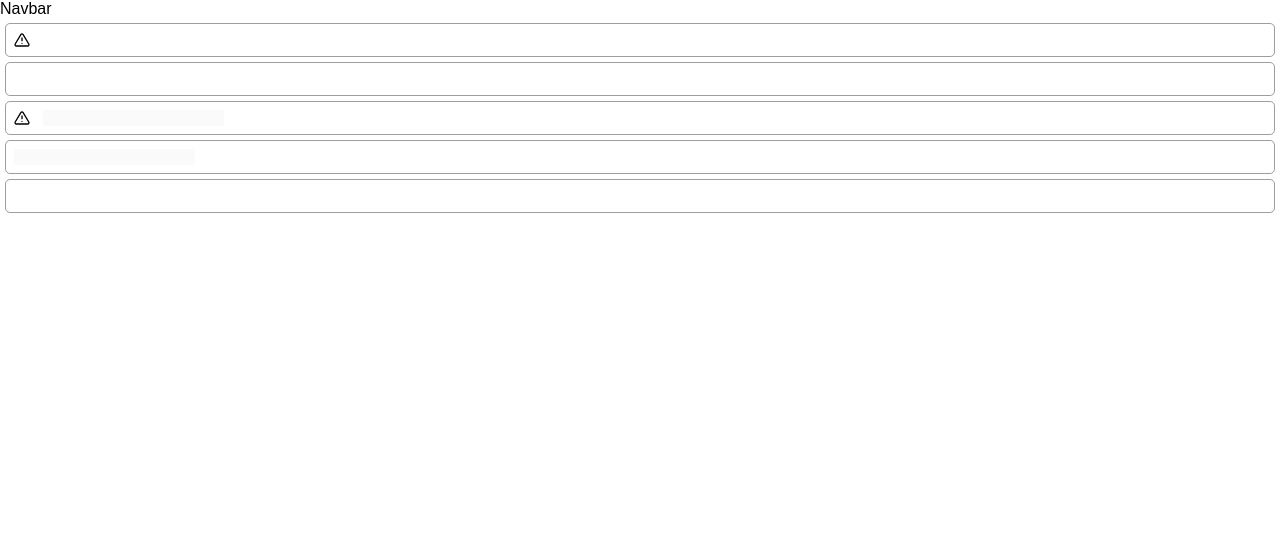
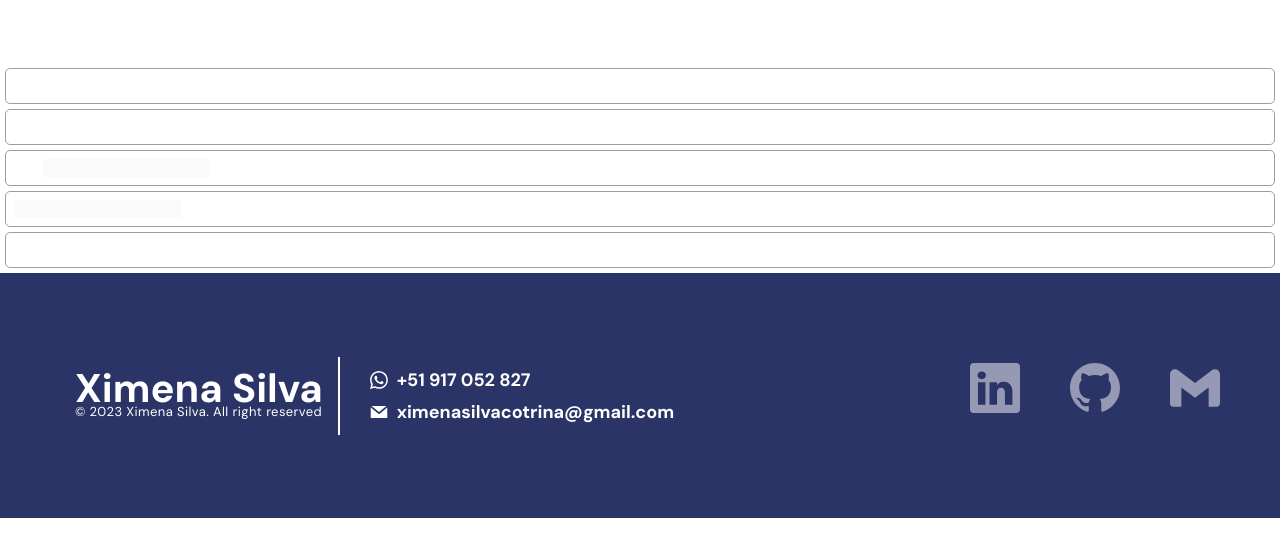
Before and after one commit to xsilvac/XimenaSilva, a React (Create React App) app: page / in a window 1280 px wide. Shown: the top 556 px of the page. Built offline with nearby package versions, Linux system fonts and the light colour scheme.

Commit message:
footer ready

```diff
--- a/public/index.html
+++ b/public/index.html
@@ -12,6 +12,9 @@
       user's mobile device or desktop. See https://developers.google.com/web/fundamentals/web-app-manifest/
     -->
     <link rel="manifest" href="%PUBLIC_URL%/manifest.json" />
+    <link rel="preconnect" href="https://fonts.googleapis.com">
+    <link rel="preconnect" href="https://fonts.gstatic.com" crossorigin>
+    <link href="https://fonts.googleapis.com/css2?family=DM+Sans:wght@400;500;700&display=swap" rel="stylesheet">
     <!--
       Notice the use of %PUBLIC_URL% in the tags above.
       It will be replaced with the URL of the `public` folder during the build.
--- a/src/App.js
+++ b/src/App.js
@@ -1,5 +1,6 @@
 import React from 'react';
 import Navbar from './components/molecules/Navbar';
+import Footer from './components/molecules/Footer';
 import { CreateStyles } from './style/global';
 
 function App() {
@@ -7,6 +8,7 @@ function App() {
     <>
       <CreateStyles/>
       <Navbar/>
+      <Footer/>
     </>
   );
 }
--- /dev/null
+++ b/src/components/molecules/Footer.js
@@ -0,0 +1,88 @@
+import React from 'react';
+import style from 'styled-components';
+import {BsWhatsapp, BsLinkedin, BsGithub} from 'react-icons/bs';
+import {GrMail} from 'react-icons/gr';
+import {SiGmail} from 'react-icons/si';
+
+const ContainerFooter = style.section`
+    background: #2B3467;
+    width: 100%;
+    height: 245px;
+    display: flex;
+    justify-content: space-between;
+    align-items: center;
+    padding: 60px;
+
+`;
+
+const FooterStyle = style.section`
+    display: flex;
+    justify-content: space-evenly;
+    align-items: center;
+`;
+
+const NameContainer = style.div`
+padding: 15px;
+border-right: 2px solid #FFFFFF;
+> p {
+    font-weight: 700;
+    font-size: 40px;
+    line-height: 32px;
+}
+> span {
+    font-size: 13px;
+    line-height: 16px;
+    display: flex;
+    align-items: center;
+    letter-spacing: 0.4px;
+}
+`
+
+const ContactContainer = style.div`
+display: flex;
+flex-direction: column;
+padding-left: 30px;
+> span {
+    font-weight: 700;
+    font-size: 18px;
+    line-height: 32px;
+    display: flex;
+    align-items: center;
+    gap: 0.5em;
+}
+`
+
+const SocialMediaContainer = style.div`
+display: flex;
+flex-direction: row;
+justify-content: center;
+align-items: center;
+gap: 50px;
+> a {
+    font-size: 50px;
+    color: #9599B3;
+}
+`
+
+const Footer = () => {
+  return (
+    <ContainerFooter>
+        <FooterStyle>
+        <NameContainer>
+            <p>Ximena Silva</p> <span>© 2023 Ximena Silva. All right reserved</span>
+        </NameContainer>
+        <ContactContainer>
+            <span><BsWhatsapp/> +51 917 052 827</span>
+            <span><GrMail/> ximenasilvacotrina@gmail.com</span>
+        </ContactContainer>
+        </FooterStyle>
+        <SocialMediaContainer>
+        <a target="_blank" href="https://www.linkedin.com/in/ximenasilva-frontend/" rel="noreferrer"><BsLinkedin/></a>
+        <a target="_blank" href='https://github.com/xsilvac' rel="noreferrer"><BsGithub/></a>
+        <a target="_blank" href='mailto:ximenasilvacotrina11@gmail.com' rel="noreferrer"><SiGmail/></a>
+        </SocialMediaContainer>
+    </ContainerFooter>
+  )
+}
+
+export default Footer
--- a/src/components/molecules/Navbar.js
+++ b/src/components/molecules/Navbar.js
@@ -15,6 +15,8 @@ const Navbar = () => {
         <Button text="Hola que tal" variant="danger" size="xs"/>
         <Button text="Hola como estas" variant="warning" size="s"/>
         <Button text="Nuevo archivo" disabled/> */}
+        <p>Ximena Silva </p>
+        <spam>Portafolio</spam>
         <Input icon={<FiAlertTriangle/>}/>
         <Input width="20%"/>
         <Input icon={<FiAlertTriangle/>} disabled/>
--- a/src/style/global.js
+++ b/src/style/global.js
@@ -5,7 +5,11 @@ export const CreateStyles = createGlobalStyle`
     margin: 0;
     padding: 0;
     box-sizing: border-box;
-    font-family: 'Montserrat', sans-serif;
+    font-family: 'DM Sans', sans-serif;
     font-style: normal;
   }
+  body {
+    background: FCFFE7;
+    color: #FFFFFF;
+  }
 `;
```
